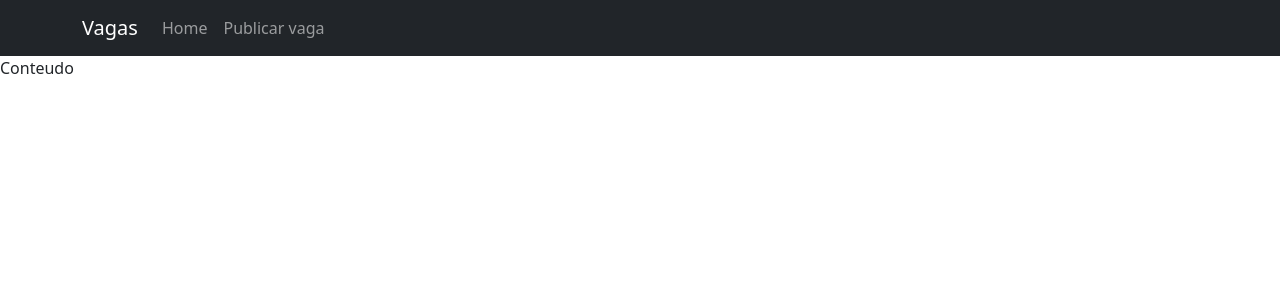
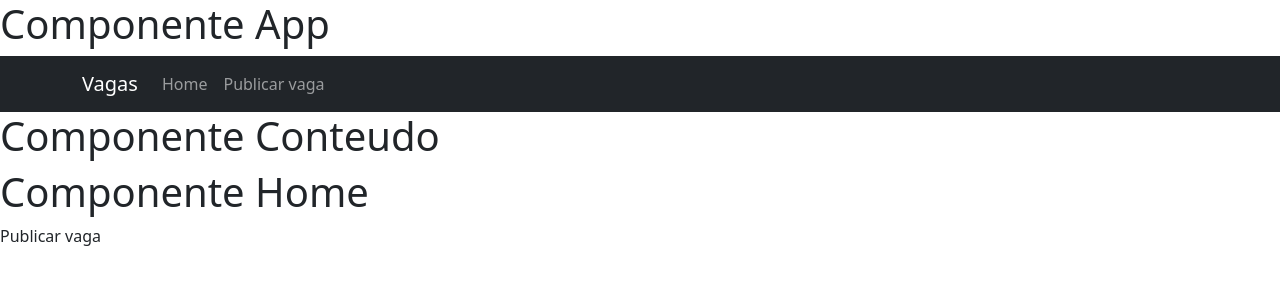
Before and after one commit to murilloaguiar/vagas-front, a Vue app: page / in a window 1280 px wide. Shown: the top 300 px of the page. Built offline with nearby package versions, Linux system fonts and the light colour scheme.

Commit message:
style scoped e module, componentes Home e PublicarVaga, inicio lifecycle hooks

```diff
--- a/src/App.vue
+++ b/src/App.vue
@@ -1,5 +1,7 @@
 <template>
    <div>
+      <h1>Componente App</h1>
+
       <topo-padrao />
       <conteudo></conteudo>
    </div>
@@ -7,8 +9,8 @@
 </template>
 
 <script>
-import Conteudo from "./components/layouts/Conteudo.vue";
-import TopoPadrao from "./components/layouts/TopoPadrao.vue";
+import Conteudo from "@/components/layouts/Conteudo.vue";
+import TopoPadrao from "@/components/layouts/TopoPadrao.vue";
 
 export default {
    name: "App",
@@ -19,6 +21,6 @@ export default {
 }
 </script>
 
-<style>
+<style scoped>
 
 </style>
--- a/src/components/layouts/Conteudo.vue
+++ b/src/components/layouts/Conteudo.vue
@@ -1,14 +1,68 @@
 <template>
   <div>
-      <p>Conteudo</p>
+      <h1>Componente Conteudo</h1>
+      <home></home>
+      <publicar-vaga></publicar-vaga>
   </div>
 </template>
 
 <script>
+   import Home from '@/components/views/Home.vue'
+   import PublicarVaga from '@/components/views/PublicarVaga.vue'
    export default {
-      name: 'Conteudo'
+      name: 'Conteudo',
+      components:{
+         Home,
+         PublicarVaga
+      },
+      beforeCreate(){
+         console.log('Antes de criar')
+      },
+      created(){
+         console.log('Criado')
+      },
+      beforeMount(){
+         console.log('Antes de montar')
+      },
+      mounted(){
+         console.log('Montado')
+      },
+      beforeUpdate(){
+         console.log('Antes de atualizar')
+      },
+      updated(){
+         console.log('Atualizado')
+      },
+      beforeUnmount(){
+         console.log('Antes de desmontar/detruir')
+      },
+      unmounted(){
+         console.log('Desmontado/detruido')
+      },
+      errorCaptured(){
+         console.log('Erro capturado')
+      },
+      renderTracked(){
+         console.log('Re-renderizaçõa rastreada')
+      },
+      renderTriggered(){
+         console.log('Re-renderizaçõa acionada')
+      },
+      activated(){
+         console.log('Componente é ativado')
+      },
+      deactivated(){
+         console.log('Componente é desativado');
+      }
    };
 </script>
 
-<style>
+<style module>
+   .teste-1{
+      background-color: red;
+   }
+
+   #teste-2{
+      background-color: yellow;
+   }
 </style>
--- /dev/null
+++ b/src/components/views/Home.vue
@@ -0,0 +1,16 @@
+<template>
+  <div>
+      <h1>Componente Home</h1>
+
+  </div>
+</template>
+
+<script>
+   export default {
+      name: 'Home'
+   };
+</script>
+
+<style scoped>
+
+</style>
--- /dev/null
+++ b/src/components/views/PublicarVaga.vue
@@ -0,0 +1,14 @@
+<template>
+  <div>
+      <p>Publicar vaga</p>
+  </div>
+</template>
+
+<script>
+   export default {
+      name: 'PublicarVaga'
+   };
+</script>
+
+<style>
+</style>
```
